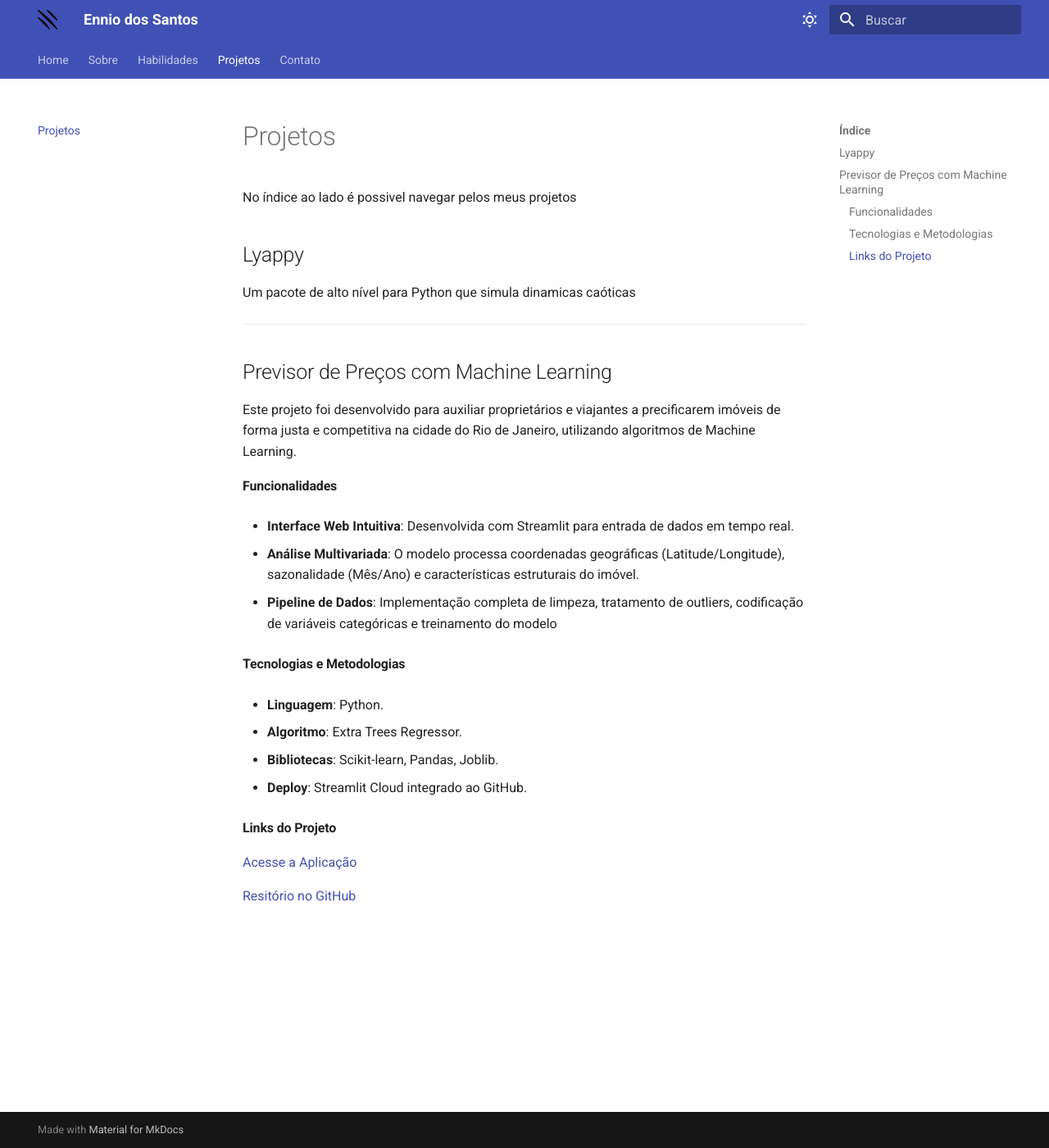
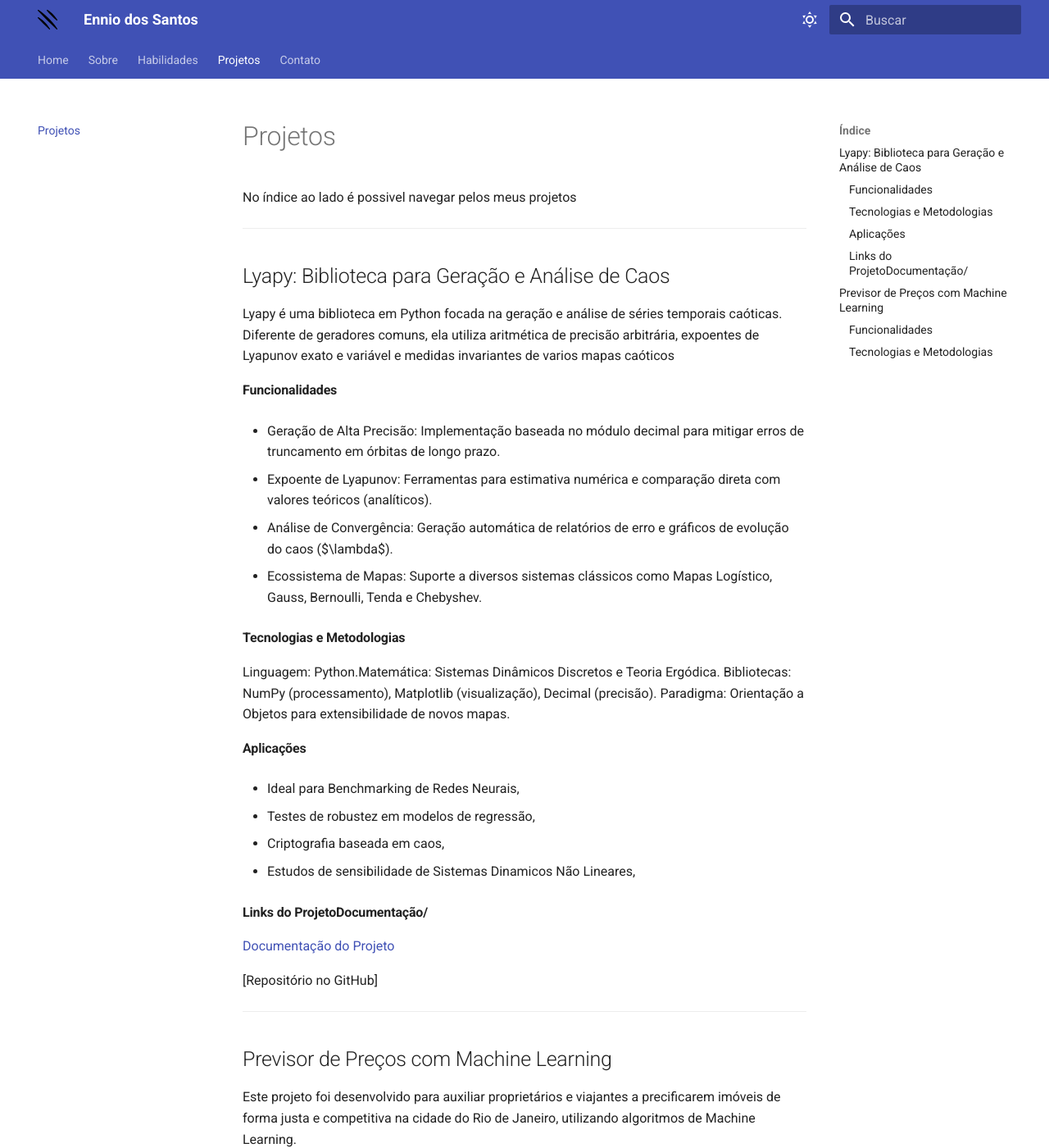
Before and after one commit to EnniodosSantos/enniodossantos.github.io, an MkDocs documentation site: the page built from docs/Projetos.md, in a window 1280 px wide and 1400 px high. Shown: the whole window at 82% size. Built offline with MkDocs 1.6.1 and Material for MkDocs 9.7.7, drawn with Linux system fonts in a browser that asks for light colours.

Commit message:
forçando atualização

```diff
--- a/docs/Projetos.md
+++ b/docs/Projetos.md
@@ -1,8 +1,42 @@
 No índice ao lado é possivel navegar pelos meus projetos
 
-## Lyappy
+--------------
 
-Um pacote de alto nível para Python que simula dinamicas caóticas
+## Lyapy: Biblioteca para Geração e Análise de Caos
+
+Lyapy é uma biblioteca em Python focada na geração e análise de séries temporais caóticas. Diferente de geradores comuns, ela utiliza aritmética de precisão arbitrária, expoentes de Lyapunov exato e variável e medidas invariantes de varios mapas caóticos
+
+#### Funcionalidades
+
+- Geração de Alta Precisão: Implementação baseada no módulo decimal para mitigar erros de truncamento em órbitas de longo prazo.
+
+- Expoente de Lyapunov: Ferramentas para estimativa numérica e comparação direta com valores teóricos (analíticos).
+
+- Análise de Convergência: Geração automática de relatórios de erro e gráficos de evolução do caos ($\lambda$).
+
+- Ecossistema de Mapas: Suporte a diversos sistemas clássicos como Mapas Logístico, Gauss, Bernoulli, Tenda e Chebyshev.
+
+#### Tecnologias e Metodologias
+
+Linguagem: Python.Matemática: Sistemas Dinâmicos Discretos e Teoria Ergódica.
+Bibliotecas: NumPy (processamento), Matplotlib (visualização), Decimal (precisão).
+Paradigma: Orientação a Objetos para extensibilidade de novos mapas.
+
+#### Aplicações
+
+- Ideal para Benchmarking de Redes Neurais,
+
+- Testes de robustez em modelos de regressão,
+
+- Criptografia baseada em caos,
+
+- Estudos de sensibilidade de Sistemas Dinamicos Não Lineares,
+
+#### Links do ProjetoDocumentação/
+
+[Documentação do Projeto](https://enniodossantos.github.io/lyappy-docs/)
+
+[Repositório no GitHub]
 
 -------------
 
@@ -26,9 +60,9 @@ Este projeto foi desenvolvido para auxiliar proprietários e viajantes a precifi
 
 - **Bibliotecas**: Scikit-learn, Pandas, Joblib.
 
-- **Deploy**: Streamlit Cloud integrado ao GitHub.
+    **Deploy**: Streamlit Cloud integrado ao GitHub.
 
-#### Links do Projeto
+- Links do Projeto
 
 [Acesse a Aplicação](https://projeto-previsao-airbnb.streamlit.app/)
 
```
Also changed, not shown: site/Projetos/index.html, site/search/search_index.json.
